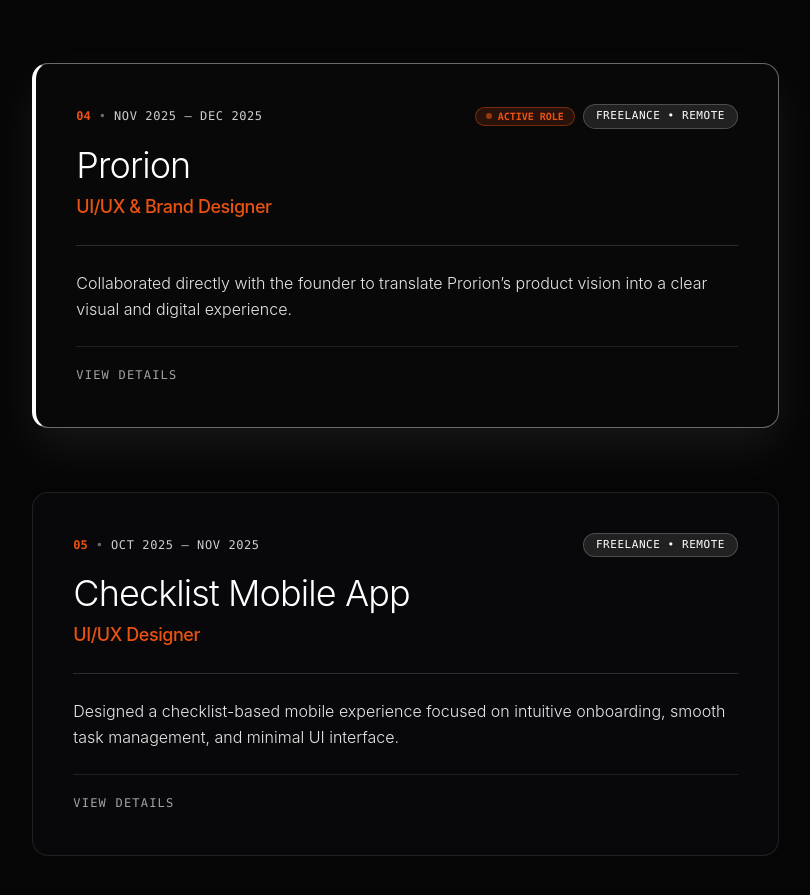
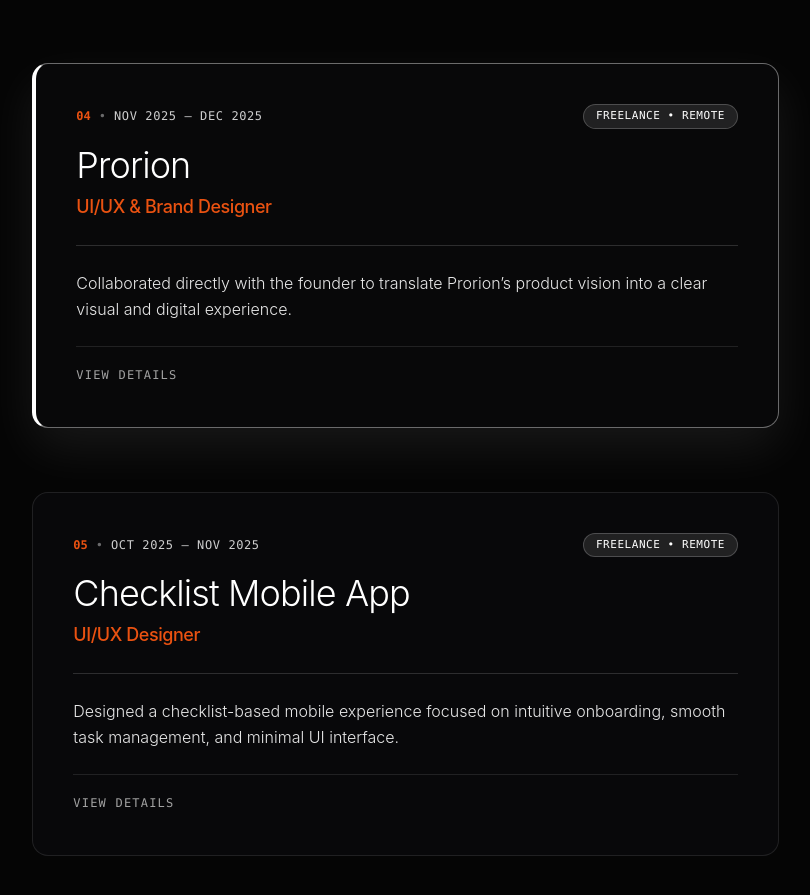
Before and after one commit to araspureh-glitch/humanshu-portfolio, a React (Vite) app: page /about in a window 1280 px wide. Shown: the part 3376-4271 px from the top of the page, without its empty margins (437-1247 px from the left). Built offline with nearby package versions, Linux system fonts and the light colour scheme.

Commit message:
fix: remove ACTIVE ROLE badge from card header

```diff
--- a/src/components/ui/timeline-02.jsx
+++ b/src/components/ui/timeline-02.jsx
@@ -271,12 +271,6 @@
                       </div>
 
                       <div className="flex items-center gap-2">
-                        {isActive && (
-                          <span className="inline-flex items-center gap-1.5 px-2.5 py-0.5 rounded-full bg-[#EA5211]/15 border border-[#EA5211]/40 text-[10px] font-mono text-[#EA5211] font-semibold">
-                            <span className="w-1.5 h-1.5 rounded-full bg-[#EA5211] animate-pulse" />
-                            ACTIVE ROLE
-                          </span>
-                        )}
                         <span className="px-3 py-1 rounded-full bg-white/10 border border-white/20 text-white text-[11px] tracking-wider uppercase font-medium">
                           {item.type}
                         </span>
```
